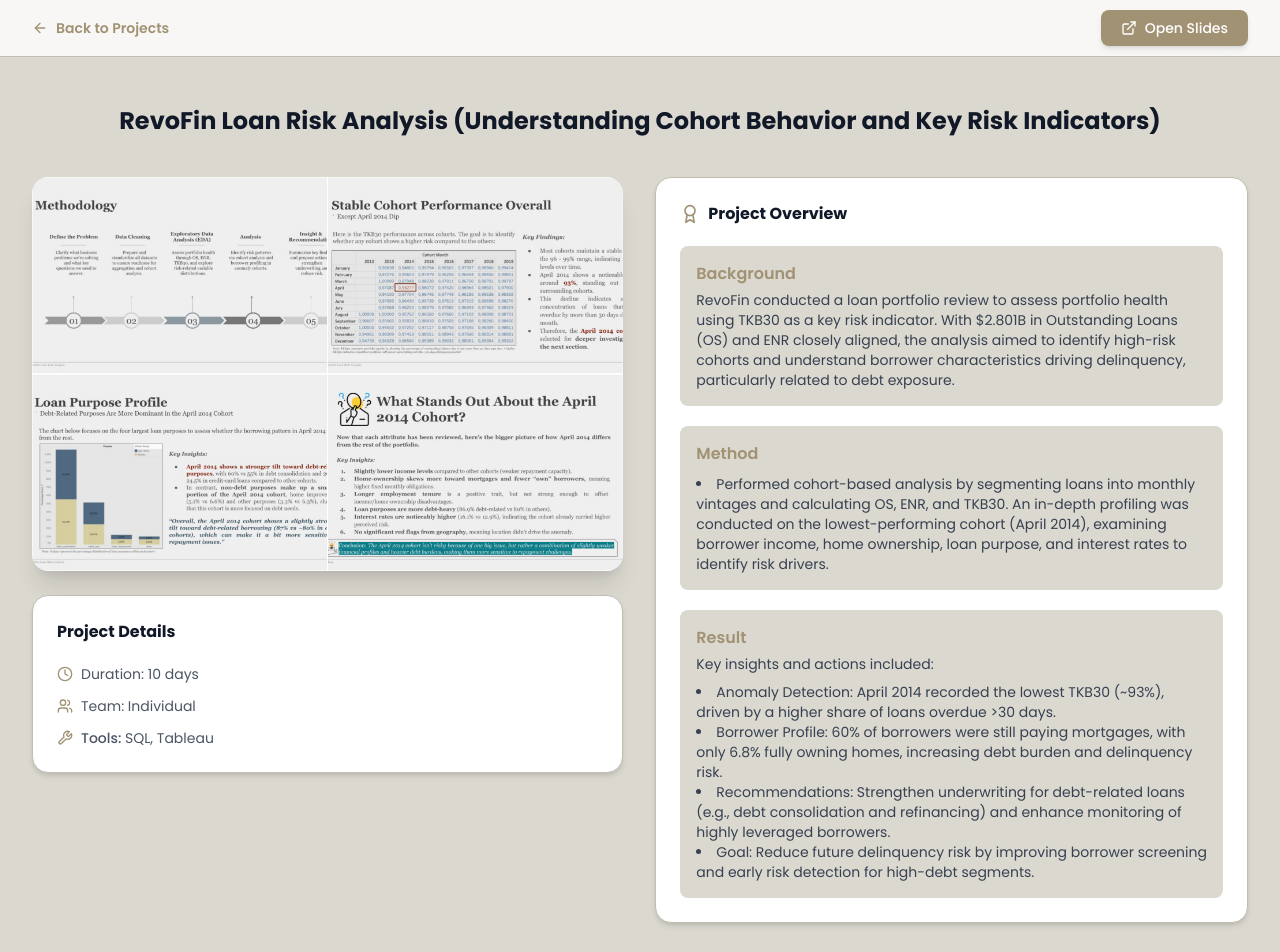
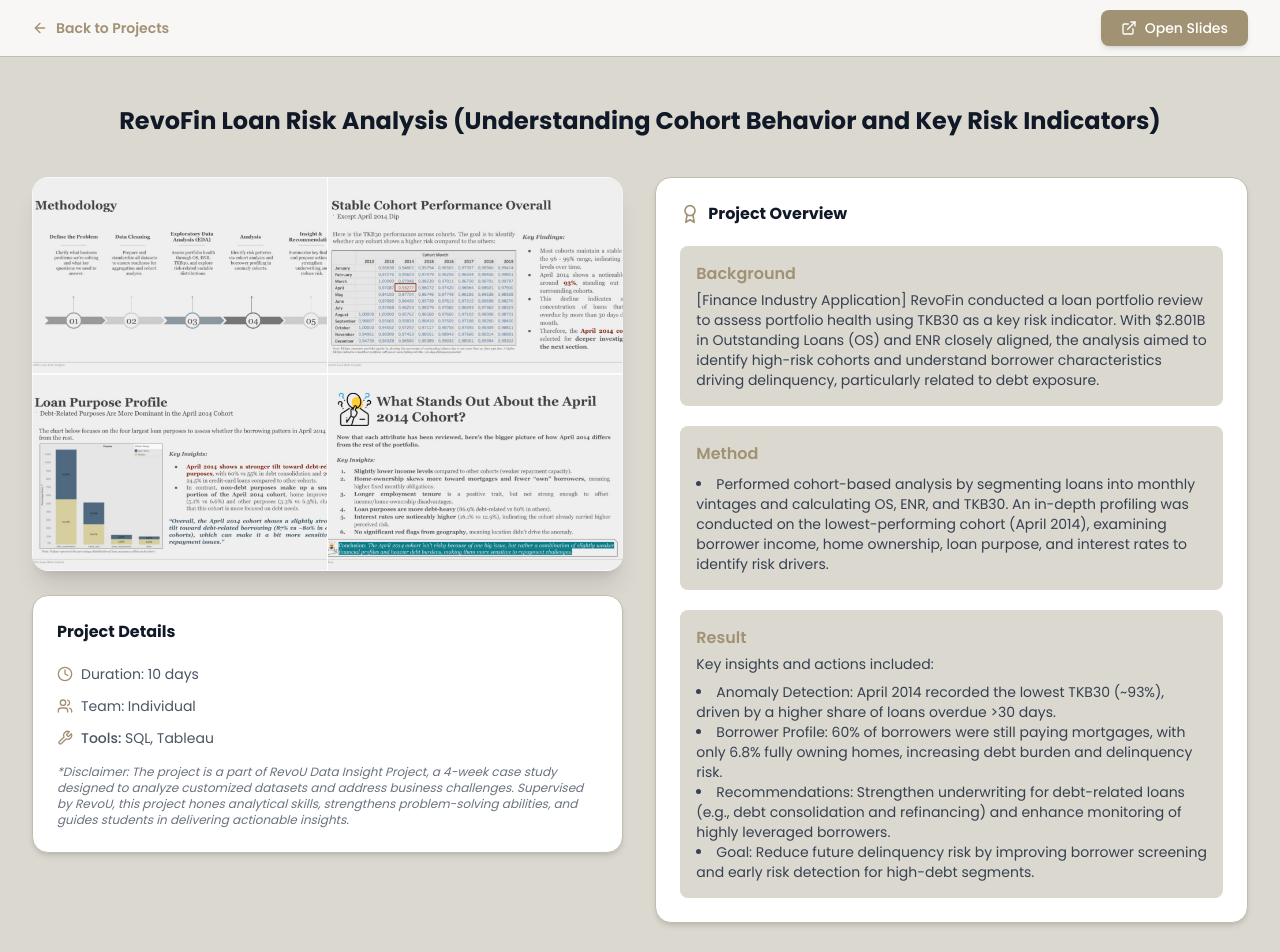
Before and after one commit to ynandasr/ynandasr.github.io, a React (Vite) app: page /#/project/1 in a window 1280 px wide. Shown: the top 952 px of the page. Built offline with nearby package versions, Linux system fonts and the light colour scheme; a web font is replaced by a local one.

Commit message:
Add disclaimer only to selected projects

```diff
--- a/src/components/ProjectDetail.tsx
+++ b/src/components/ProjectDetail.tsx
@@ -34,7 +34,7 @@
       tools: ['SQL', 'Tableau'],
       details: {
         background:
-          'RevoFin conducted a loan portfolio review to assess portfolio health using TKB30 as a key risk indicator. With $2.801B in Outstanding Loans (OS) and ENR closely aligned, the analysis aimed to identify high-risk cohorts and understand borrower characteristics driving delinquency, particularly related to debt exposure.',
+          '[Finance Industry Application] RevoFin conducted a loan portfolio review to assess portfolio health using TKB30 as a key risk indicator. With $2.801B in Outstanding Loans (OS) and ENR closely aligned, the analysis aimed to identify high-risk cohorts and understand borrower characteristics driving delinquency, particularly related to debt exposure.',
         method: {
           text: '',
           points: [
@@ -318,7 +318,14 @@
                   </div>
                 </li>
               </ul>
-            </motion.div>
+
+              {/* Disclaimer – only show for project 1 & 2 */}
+              {(id === '1' || id === '2') && (
+                <p className="mt-4 text-xs text-gray-500 italic">
+                  *Disclaimer: The project is a part of RevoU Data Insight Project, a 4-week case study designed to analyze customized datasets and address business challenges. Supervised by RevoU, this project hones analytical skills, strengthens problem-solving abilities, and guides students in delivering actionable insights.
+                </p>
+              )}
+              </motion.div>
           </div>
 
           {/* Right Column: Project Overview */}
```
